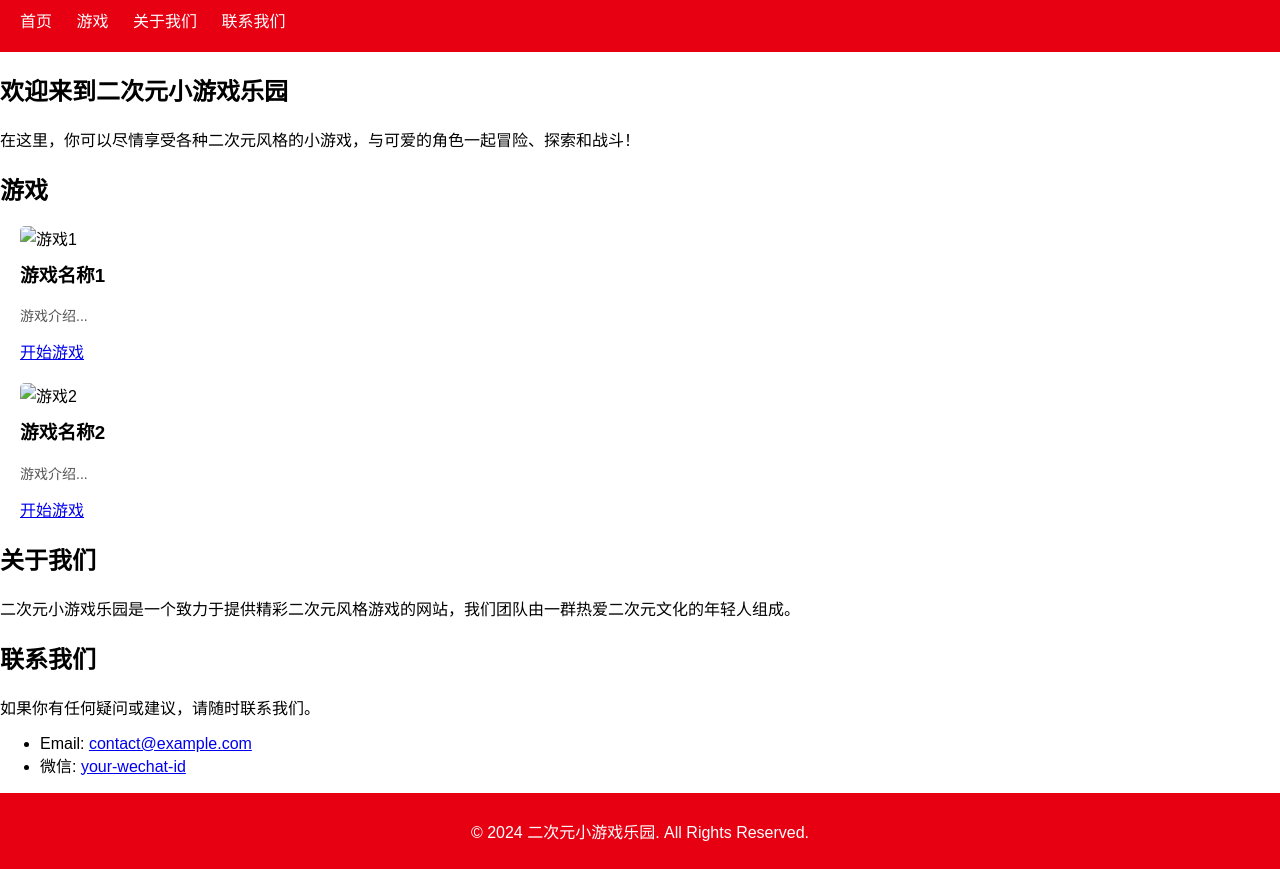
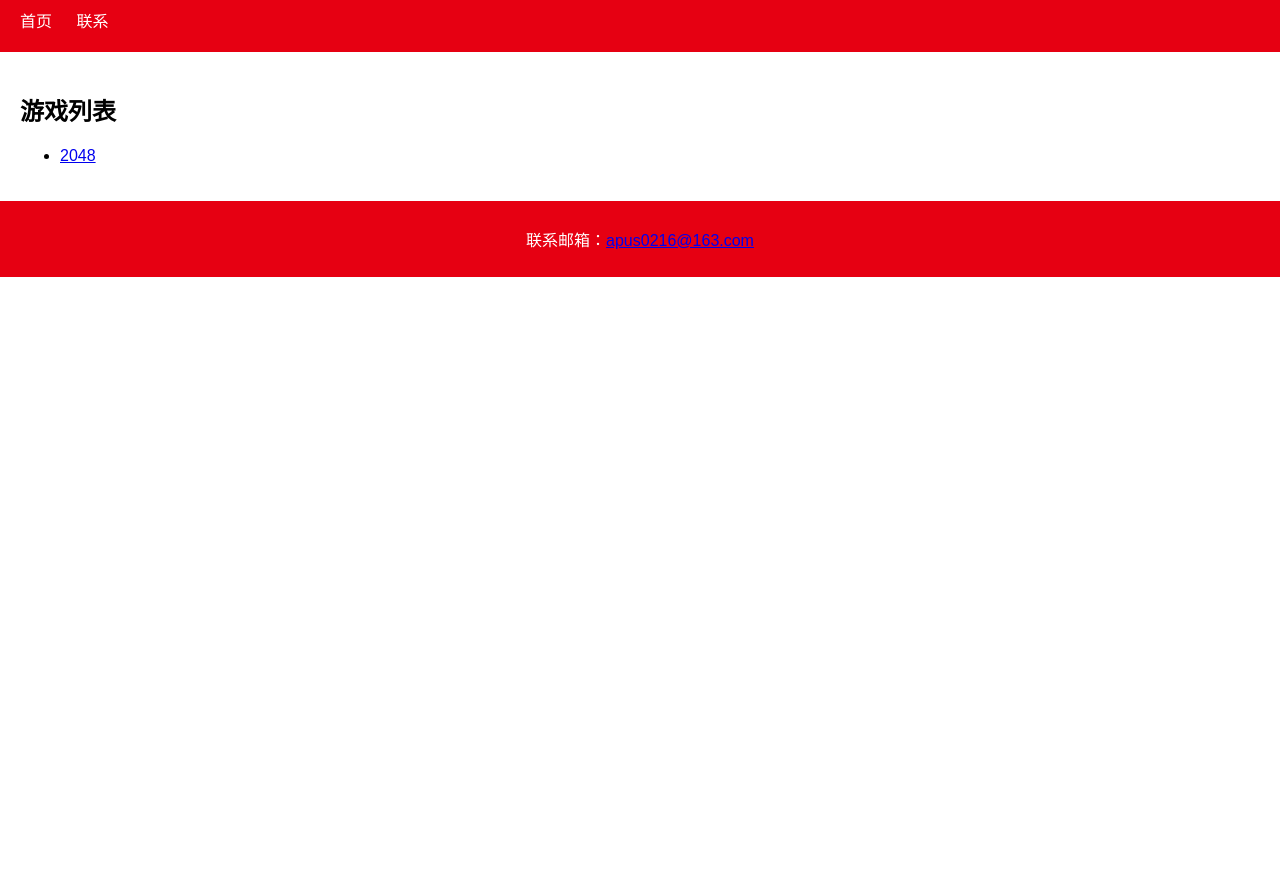
Before and after one commit to Apus0216/Apus0216.github.io, a plain HTML site: page index.html in a window 1280 px wide. Shown: the part 101-970 px from the top of the page. After the commit the page ends 800 px from the top, so only its background shows below. Drawn offline with Linux system fonts and the light colour scheme.

Commit message:
Update index.html

```diff
--- a/index.html
+++ b/index.html
@@ -1,76 +1,34 @@
 <!DOCTYPE html>
-<html lang="zh-CN">
+<html lang="en">
 <head>
     <meta charset="UTF-8">
     <meta name="viewport" content="width=device-width, initial-scale=1.0">
-  <title>二次元小游戏乐园</title>
+    <title>游戏网站</title>
     <link rel="stylesheet" href="styles.css">
 </head>
 <body>
-
     <header>
-    <div class="container">
-      <h1>欢迎来到二次元小游戏乐园</h1>
+        <h1>欢迎来到游戏网站！</h1>
         <nav>
             <ul>
-          <li><a href="#home">首页</a></li>
-          <li><a href="#games">游戏</a></li>
-          <li><a href="#about">关于我们</a></li>
-          <li><a href="#contact">联系我们</a></li>
+                <li><a href="/">首页</a></li>
+                <li><a href="/contact">联系</a></li>
             </ul>
         </nav>
-    </div>
     </header>
 
-  <section id="home">
-    <div class="container">
-      <h2>欢迎来到二次元小游戏乐园</h2>
-      <p>在这里，你可以尽情享受各种二次元风格的小游戏，与可爱的角色一起冒险、探索和战斗！</p>
-    </div>
+    <main>
+        <section>
+            <h2>游戏列表</h2>
+            <ul>
+                <li><a href="/2048">2048</a></li>
+                <!-- 其他游戏链接 -->
+            </ul>
         </section>
-
-  <section id="games">
-    <div class="container">
-      <h2>游戏</h2>
-      <div class="game">
-        <img src="game1.jpg" alt="游戏1">
-        <h3>游戏名称1</h3>
-        <p>游戏介绍...</p>
-        <a href="#">开始游戏</a>
-      </div>
-      <div class="game">
-        <img src="game2.jpg" alt="游戏2">
-        <h3>游戏名称2</h3>
-        <p>游戏介绍...</p>
-        <a href="#">开始游戏</a>
-      </div>
-      <!-- 更多游戏 -->
-    </div>
-  </section>
-
-  <section id="about">
-    <div class="container">
-      <h2>关于我们</h2>
-      <p>二次元小游戏乐园是一个致力于提供精彩二次元风格游戏的网站，我们团队由一群热爱二次元文化的年轻人组成。</p>
-    </div>
-  </section>
-
-  <section id="contact">
-    <div class="container">
-      <h2>联系我们</h2>
-      <p>如果你有任何疑问或建议，请随时联系我们。</p>
-      <ul>
-        <li>Email: <a href="mailto:contact@example.com">contact@example.com</a></li>
-        <li>微信: <a href="wechat://your-wechat-id">your-wechat-id</a></li>
-      </ul>
-    </div>
-  </section>
+    </main>
 
     <footer>
-    <div class="container">
-      <p>© 2024 二次元小游戏乐园. All Rights Reserved.</p>
-    </div>
+        <p>联系邮箱：<a href="mailto:apus0216@163.com">apus0216@163.com</a></p>
     </footer>
-
 </body>
 </html>
```
Lines whose indentation alone changed are shown as unchanged.
